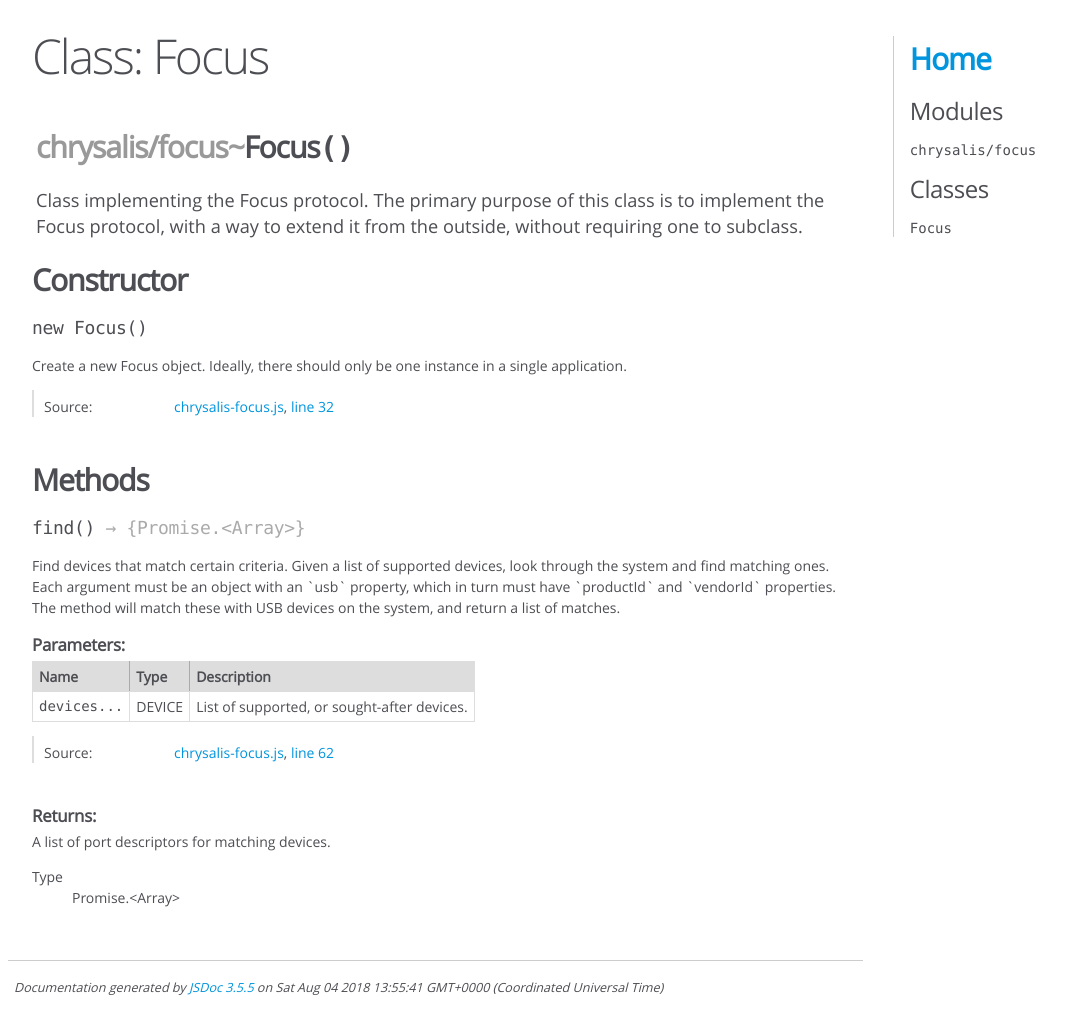
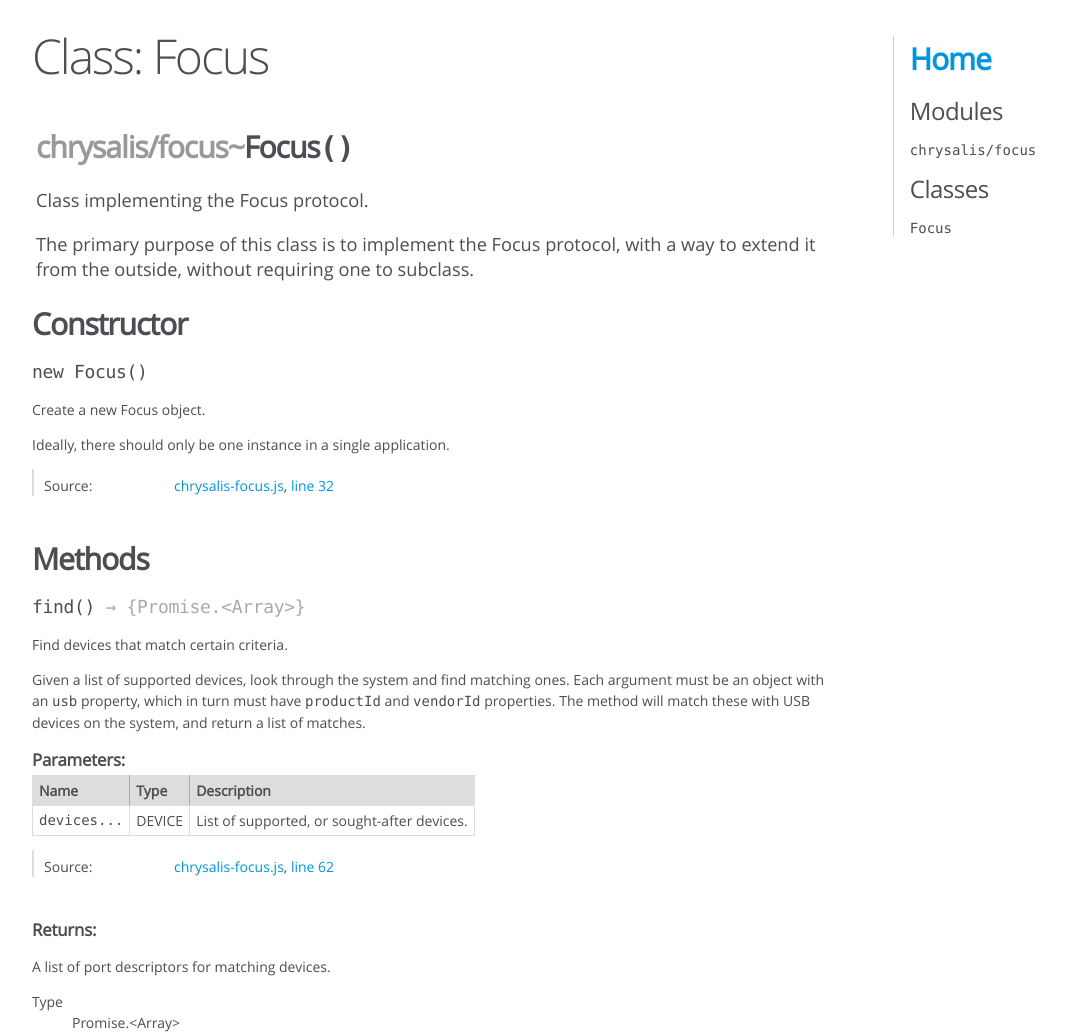
Before and after one commit to Lepidopterarium/chrysalis-focus, a plain HTML site: page module-chrysalis_focus-Focus.html in a window 1280 px wide. Shown: the top 1036 px of the page, without its empty margins (0-1066 px from the left). Before the commit the page ends 1012 px from the top, so only its background shows below. Drawn offline with Linux system fonts and the light colour scheme.

Commit message:
Deploy Lepidopterarium/chrysalis-focus to github.com/Lepidopterarium/chrysalis-focus.git:gh-pages

```diff
--- a/module-chrysalis_focus-Focus.html
+++ b/module-chrysalis_focus-Focus.html
@@ -31,10 +31,9 @@
         <h2><span class="attribs"><span class="type-signature"></span></span>
             <span class="ancestors"><a href="module-chrysalis_focus.html">chrysalis/focus</a>~</span>Focus<span class="signature">()</span><span class="type-signature"></span></h2>
 
-            <div class="class-description">Class implementing the Focus protocol.
-
-The primary purpose of this class is to implement the Focus protocol, with a
-way to extend it from the outside, without requiring one to subclass.</div>
+            <div class="class-description"><p>Class implementing the Focus protocol.</p>
+<p>The primary purpose of this class is to implement the Focus protocol, with a
+way to extend it from the outside, without requiring one to subclass.</p></div>
 
 
 </header>
@@ -57,9 +56,8 @@ way to extend it from the outside, without requiring one to subclass.</div>
 
 
 <div class="description">
-    Create a new Focus object.
-
-Ideally, there should only be one instance in a single application.
+    <p>Create a new Focus object.</p>
+<p>Ideally, there should only be one instance in a single application.</p>
 </div>
 
 
@@ -165,13 +163,12 @@ Ideally, there should only be one instance in a single application.
 
 
 <div class="description">
-    Find devices that match certain criteria.
-
-Given a list of supported devices, look through the system and find
-matching ones. Each argument must be an object with an `usb` property,
-which in turn must have `productId` and `vendorId` properties. The method
+    <p>Find devices that match certain criteria.</p>
+<p>Given a list of supported devices, look through the system and find
+matching ones. Each argument must be an object with an <code>usb</code> property,
+which in turn must have <code>productId</code> and <code>vendorId</code> properties. The method
 will match these with USB devices on the system, and return a list of
-matches.
+matches.</p>
 </div>
 
 
@@ -223,7 +220,7 @@ matches.
 
 
 
-            <td class="description last">List of supported, or sought-after devices.</td>
+            <td class="description last"><p>List of supported, or sought-after devices.</p></td>
         </tr>
 
 
@@ -291,8 +288,8 @@ matches.
 
 
 <div class="param-desc">
-    A list of port descriptors for matching
-devices.
+    <p>A list of port descriptors for matching
+devices.</p>
 </div>
 
 
@@ -337,7 +334,7 @@ devices.
 <br class="clear">
 
 <footer>
-    Documentation generated by <a href="https://github.com/jsdoc3/jsdoc">JSDoc 3.5.5</a> on Sat Aug 04 2018 13:55:41 GMT+0000 (Coordinated Universal Time)
+    Documentation generated by <a href="https://github.com/jsdoc3/jsdoc">JSDoc 3.5.5</a> on Sat Aug 04 2018 17:12:59 GMT+0000 (Coordinated Universal Time)
 </footer>
 
 <script> prettyPrint(); </script>
```
Also changed, not shown: chrysalis-focus.js.html (+1 -1 lines), index.html (+1 -1 lines), module-chrysalis_focus.html (+2 -2 lines).
